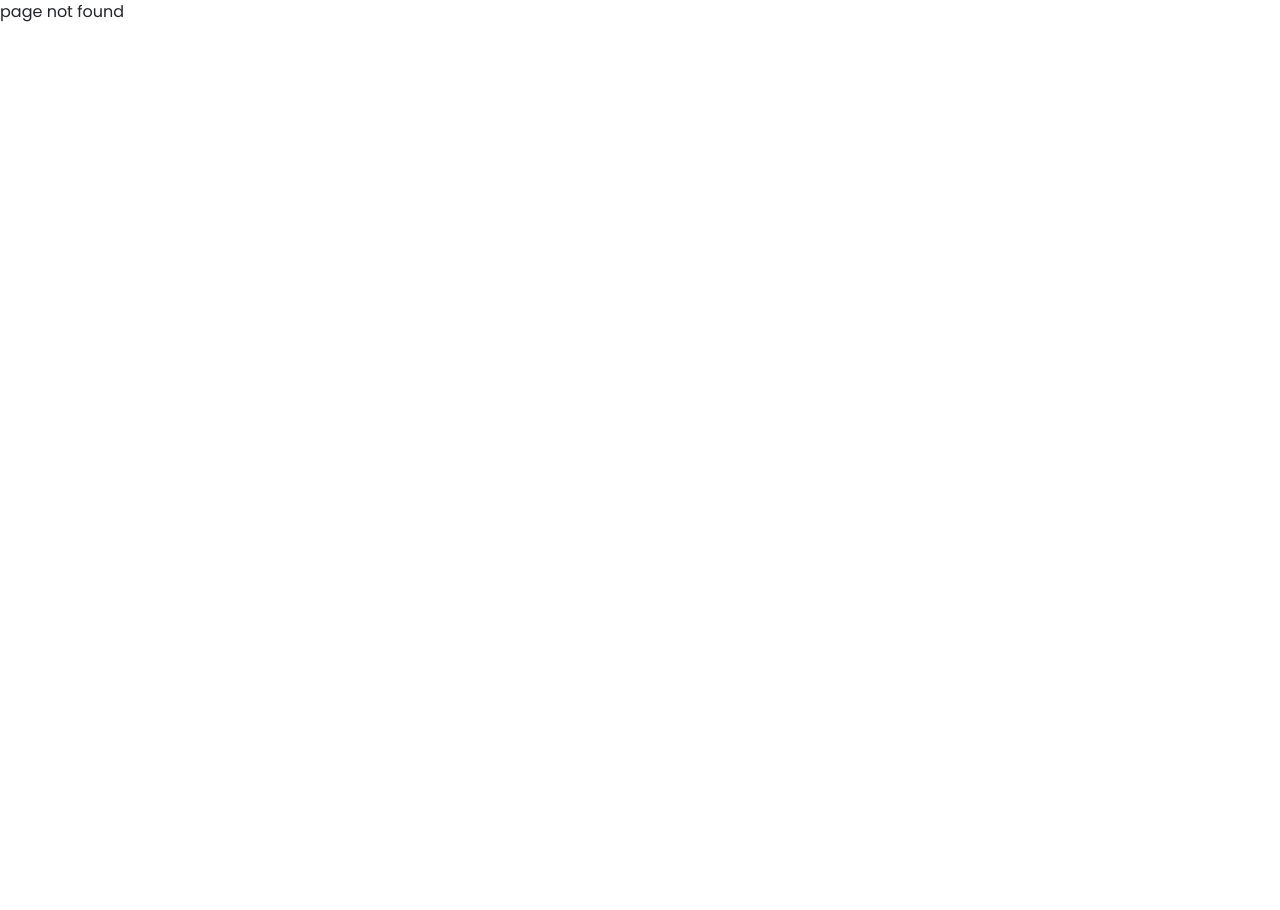
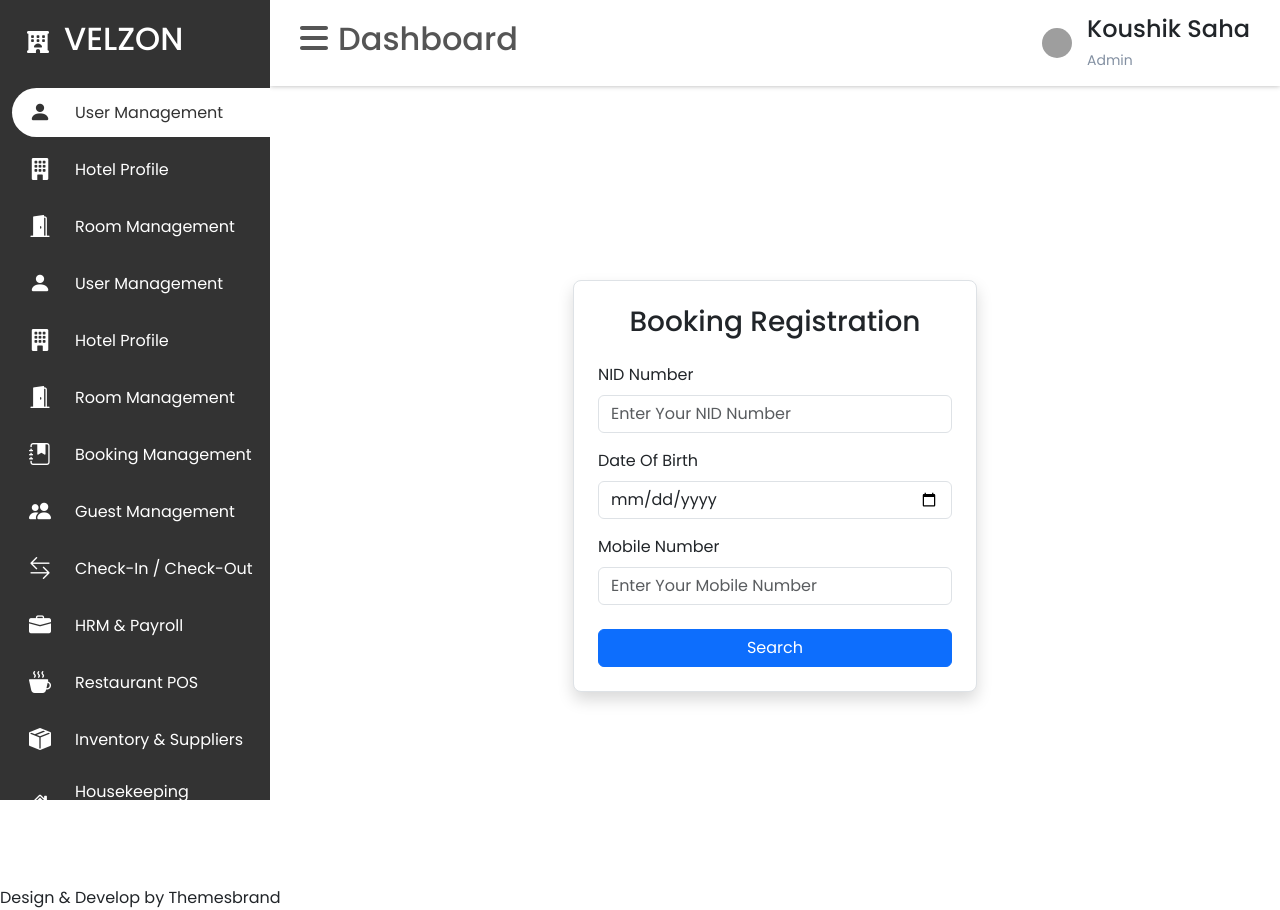
Before and after one commit to Vireta-Group/hotel-saas-frontend, a React (Vite) app: page /BookingRegistration in a window 1280 px wide. Before the commit this address had no page. Before the commit the page ends 800 px from the top, so only its background shows below. Built offline with nearby package versions, Linux system fonts and the light colour scheme; grey boxes are pictures that could not be loaded.

Commit message:
SearchingRegistrate file add

```diff
--- a/src/App.jsx
+++ b/src/App.jsx
@@ -2,7 +2,7 @@ import { RouterProvider } from "react-router";
 import router from "./routes/routes";
 import { Provider } from "react-redux";
 import store from "./app/store";
-import HotelLicenseInfo from "./pages/hotel-licence-info/HotelLicenseInfo";
+
 
 function App() {
   return (
--- /dev/null
+++ b/src/pages/bookingRegistration/BookingRegistration.jsx
@@ -0,0 +1,39 @@
+import { Container, Row, Col, Form, Button } from 'react-bootstrap';
+
+function BookingRegistration() {
+  return (
+    <Container
+      fluid
+      className="d-flex justify-content-center align-items-center"
+      style={{ minHeight: '100vh', padding: '20px' }}
+    >
+      <Row className="w-100 justify-content-center">
+        <Col xs={12} sm={10} md={8} lg={6} xl={5} className="border rounded-3 p-4 shadow bg-white">
+          <h3 className="text-center mb-4">Booking Registration</h3>
+          <Form>
+            <Form.Group controlId="nid" className="mb-3">
+              <Form.Label>NID Number</Form.Label>
+              <Form.Control type="text" placeholder="Enter Your NID Number" />
+            </Form.Group>
+
+            <Form.Group controlId="dob" className="mb-3">
+              <Form.Label>Date Of Birth</Form.Label>
+              <Form.Control type="date" />
+            </Form.Group>
+
+            <Form.Group controlId="mobile" className="mb-4">
+              <Form.Label>Mobile Number</Form.Label>
+              <Form.Control type="text" placeholder="Enter Your Mobile Number" />
+            </Form.Group>
+
+            <Button variant="primary" type="submit" className="w-100">
+              Search
+            </Button>
+          </Form>
+        </Col>
+      </Row>
+    </Container>
+  );
+}
+
+export default BookingRegistration;
--- a/src/routes/routes.jsx
+++ b/src/routes/routes.jsx
@@ -7,7 +7,9 @@ import ProtectRoutes from "./ProtectRoutes";
 import Root from "./Root";
 import MainContent from "../compoents/Main/MainContent";
 import AuthSignInCover from "../compoents/SignIn/AuthSingInCover";
-import HotelLicenseInfo from "../pages/hotel-licence-info/HotelLicenseInfo";
+import BookingRegistration from "../pages/bookingRegistration/BookingRegistration";
+
+
 
 
 const router = createBrowserRouter(
@@ -17,6 +19,7 @@ const router = createBrowserRouter(
       <Route path="/" element={<ProtectRoutes />}>
         <Route path="" element={<Root />}>
           <Route index element={<MainContent />} />
+           <Route path="BookingRegistration" element={<BookingRegistration></BookingRegistration>}/>
 
         </Route>
       </Route>
```
